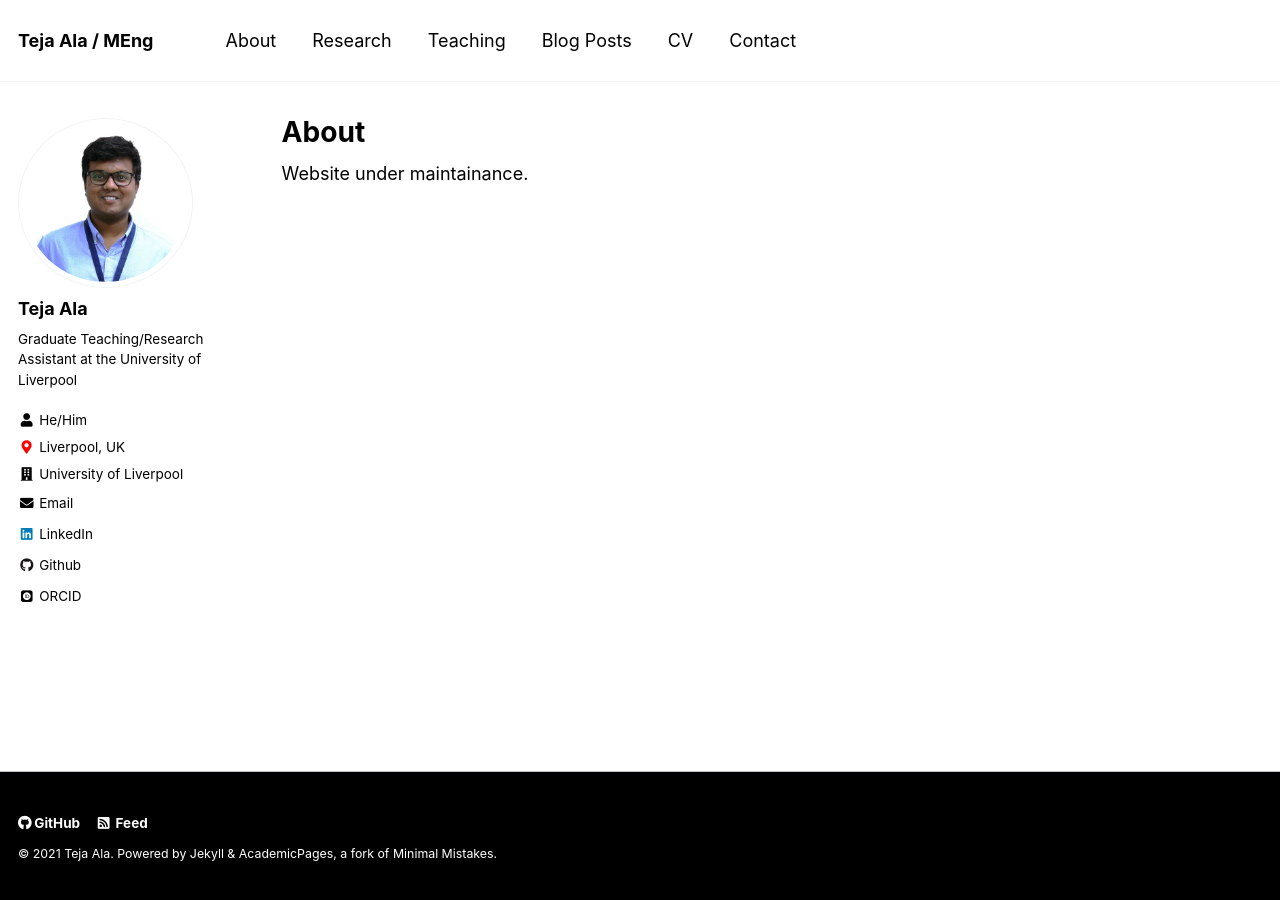
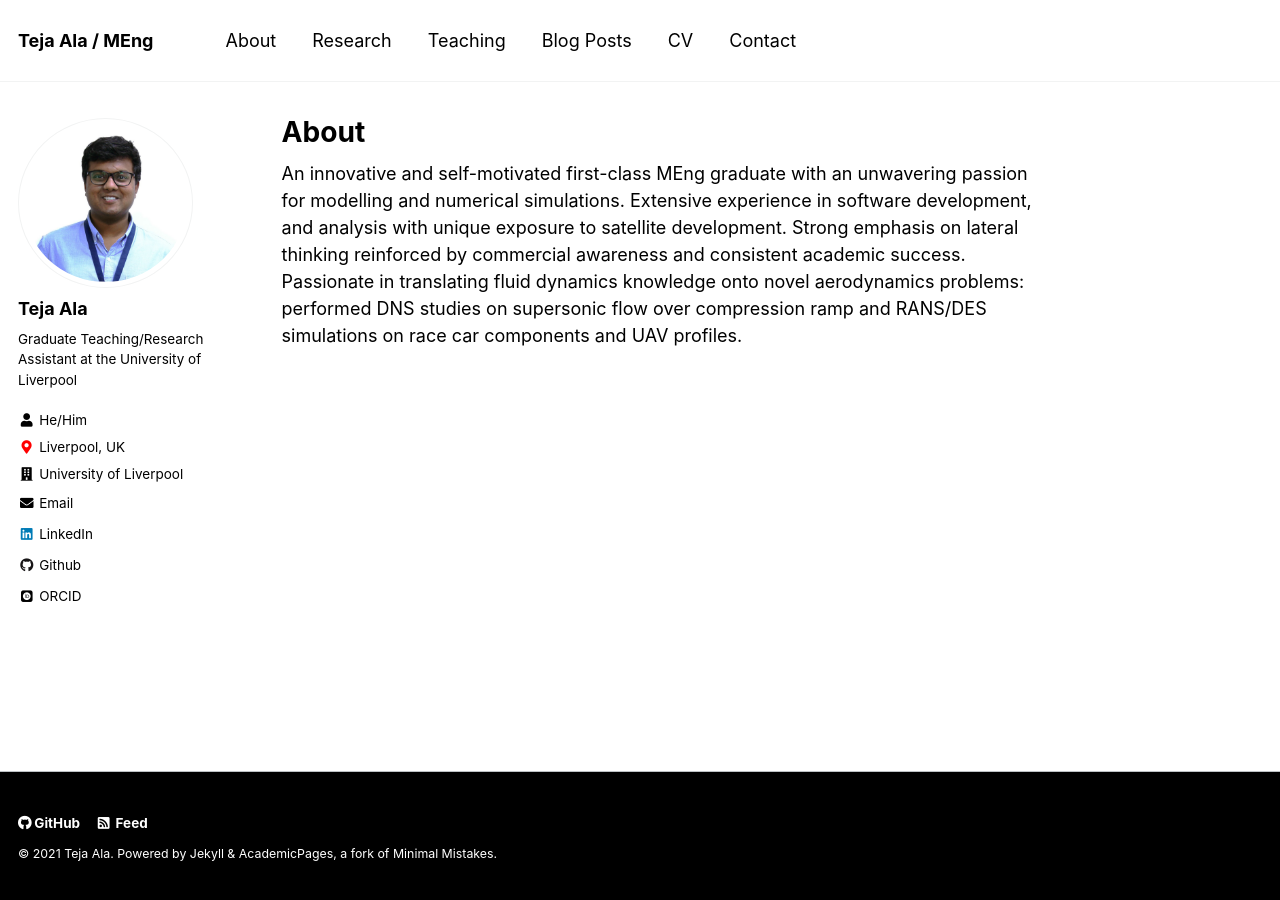
Before and after one commit to dekeract01/dekeract01.github.io, a Jekyll site: the page built from _pages/about.md, in a window 1280 px wide. Built offline with Jekyll 4.4.1, drawn with Linux system fonts in a browser that asks for light colours; some web fonts are replaced.

Commit message:
added personal profile in about me

```diff
--- a/_pages/about.md
+++ b/_pages/about.md
@@ -8,7 +8,7 @@ redirect_from:
   - /about.html
 ---
 
-Website under maintainance.
+An innovative and self-motivated first-class MEng graduate with an unwavering passion for modelling and numerical simulations. Extensive experience in software development, and analysis with unique exposure to satellite development. Strong emphasis on lateral thinking reinforced by commercial awareness and consistent academic success. Passionate in translating fluid dynamics knowledge onto novel aerodynamics problems: performed DNS studies on supersonic flow over compression ramp and RANS/DES simulations on race car components and UAV profiles.
 
 
 <!-- This is the front page of a website that is powered by the [academicpages template](https://github.com/academicpages/academicpages.github.io) and hosted on GitHub pages. [GitHub pages](https://pages.github.com) is a free service in which websites are built and hosted from code and data stored in a GitHub repository, automatically updating when a new commit is made to the respository. This template was forked from the [Minimal Mistakes Jekyll Theme](https://mmistakes.github.io/minimal-mistakes/) created by Michael Rose, and then extended to support the kinds of content that academics have: publications, talks, teaching, a portfolio, blog posts, and a dynamically-generated CV. You can fork [this repository](https://github.com/academicpages/academicpages.github.io) right now, modify the configuration and markdown files, add your own PDFs and other content, and have your own site for free, with no ads! An older version of this template powers my own personal website at [stuartgeiger.com](http://stuartgeiger.com), which uses [this Github repository](https://github.com/staeiou/staeiou.github.io).
```
